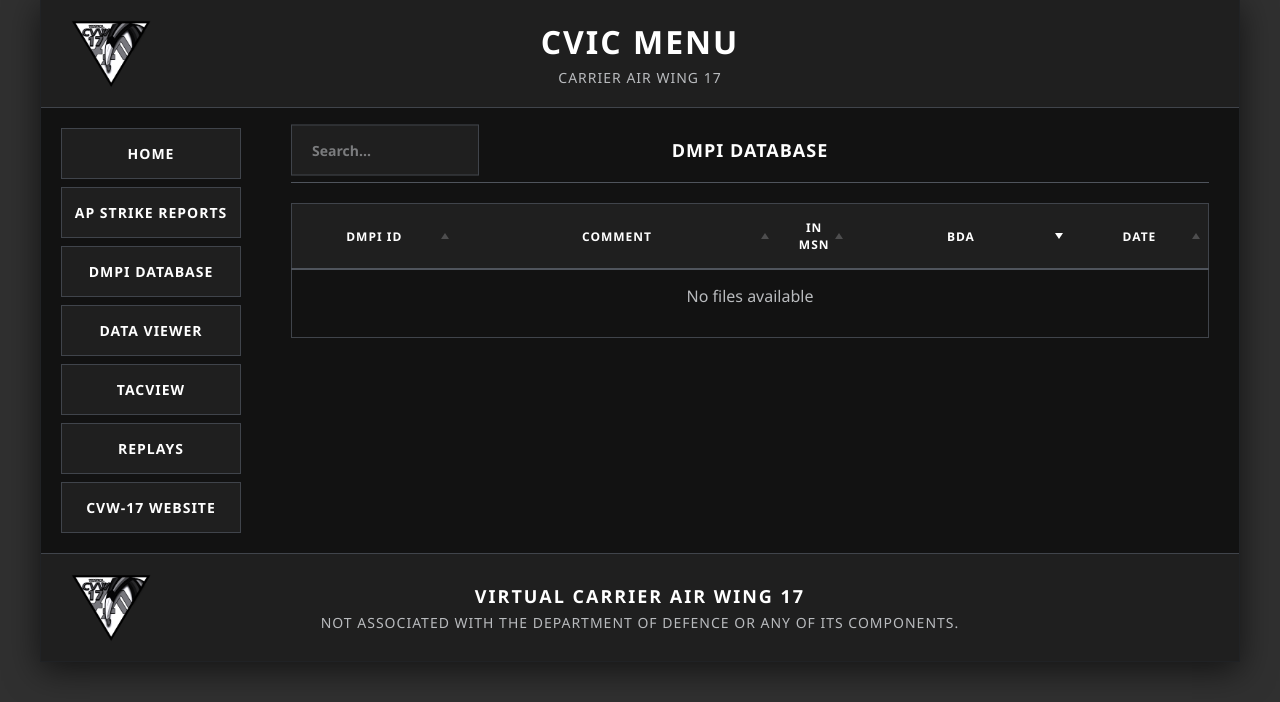
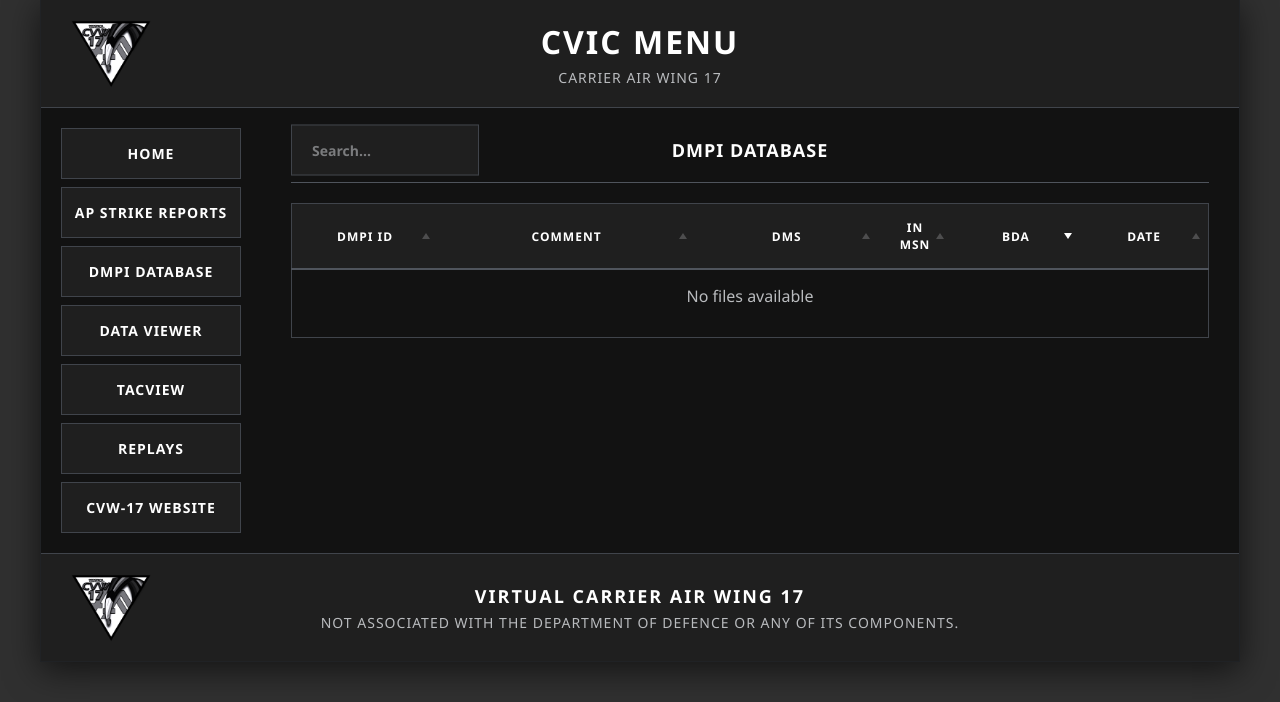
Before and after one commit to Hanz727/DebriefTrackerV2, a Flask app: template web/input/templates/dmpi_db.html in a window 1280 px wide. Shown: the part 21-723 px from the top of the page. Run offline with Flask 3, Linux system fonts and the light colour scheme; the template is opened without the code that fills it, so the values that code supplies are empty; parts of the project's set-up code (start-up, migrations or seed data) failed here and were passed over.

Commit message:
added LL

```diff
--- a/web/input/config/contracts.py
+++ b/web/input/config/contracts.py
@@ -19,3 +19,4 @@ class WebConfig:
     map_origin_x: list[int]
     map_origin_y: list[int]
     map_scale_mpp: list[float]
+    map_reference: list[str]
--- a/web/input/routes/dmpi_db.py
+++ b/web/input/routes/dmpi_db.py
@@ -7,9 +7,11 @@ from datetime import datetime
 from pathlib import Path
 
 import numpy as np
+import pyproj
 from PIL import Image, ImageDraw, ImageFont
 from PIL.Image import Resampling
 from flask import Blueprint, session, redirect, render_template, request, jsonify
+from pyproj import Transformer
 
 from core.constants import BASE_DIR
 from services.file_handler import FileHandler
@@ -136,26 +138,36 @@ def _draw_sam_symbol_from_file(draw, x, y, scale_factor, image_path, symbol_size
     except Exception as e:
         print(f"Could not load symbol from {image_path}: {e}")
 
+def _get_map_id():
+    current_map = config.current_map
+    id_ = 0
+    for i, map in enumerate(config.maps):
+        if current_map in map:
+            id_ = i
+            break
+    return id_
+
 def draw_dynamic_map():
     _reset_dmpi_cache()
     dmpis = _get_dmpis()
+    map_id = _get_map_id()
     print('drawing map')
     #threading.Thread(target=_draw_dynamic_map_from_dmpis, args=(dmpis, 0, 'SAD', 'interactive_map.png'), daemon=True).start()
-    threading.Thread(target=_draw_dynamic_map_from_dmpis, args=(dmpis, 1, 'SAD', 'interactive_map-air-defence.png'), daemon=True).start()
-    threading.Thread(target=_draw_dynamic_map_from_dmpis, args=(dmpis, 2, 'SAD', 'interactive_map-super-mez.png'), daemon=True).start()
+    threading.Thread(target=_draw_dynamic_map_from_dmpis, args=(dmpis, map_id, 'SAD', 'interactive_map-air-defence.png'), daemon=True).start()
+    threading.Thread(target=_draw_dynamic_map_from_dmpis, args=(dmpis, map_id+1, 'SAD', 'interactive_map-super-mez.png'), daemon=True).start()
 
-    threading.Thread(target=_draw_dynamic_map_from_dmpis, args=(dmpis, 1, 'SST', 'interactive_map-sact-all.png'), daemon=True).start()
-    threading.Thread(target=_draw_dynamic_map_from_dmpis, args=(dmpis, 1, 'SACT-C', 'interactive_map-sact-C.png'), daemon=True).start()
-    threading.Thread(target=_draw_dynamic_map_from_dmpis, args=(dmpis, 1, 'SACT-L', 'interactive_map-sact-L.png'), daemon=True).start()
-    threading.Thread(target=_draw_dynamic_map_from_dmpis, args=(dmpis, 1, 'SACT-CCC', 'interactive_map-sact-CCC.png'), daemon=True).start()
-    threading.Thread(target=_draw_dynamic_map_from_dmpis, args=(dmpis, 1, 'SACT-E', 'interactive_map-sact-E.png'), daemon=True).start()
-    threading.Thread(target=_draw_dynamic_map_from_dmpis, args=(dmpis, 1, 'SACT-O', 'interactive_map-sact-O.png'), daemon=True).start()
-    threading.Thread(target=_draw_dynamic_map_from_dmpis, args=(dmpis, 1, 'SACT-RR', 'interactive_map-sact-RR.png'), daemon=True).start()
-    threading.Thread(target=_draw_dynamic_map_from_dmpis, args=(dmpis, 1, 'SACT-A', 'interactive_map-sact-A.png'), daemon=True).start()
-    threading.Thread(target=_draw_dynamic_map_from_dmpis, args=(dmpis, 1, 'SACT-N', 'interactive_map-sact-N.png'), daemon=True).start()
-    threading.Thread(target=_draw_dynamic_map_from_dmpis, args=(dmpis, 1, 'SACT-MS', 'interactive_map-sact-MS.png'), daemon=True).start()
-    threading.Thread(target=_draw_dynamic_map_from_dmpis, args=(dmpis, 1, 'SACT-SC', 'interactive_map-sact-SC.png'), daemon=True).start()
-    threading.Thread(target=_draw_dynamic_map_from_dmpis, args=(dmpis, 1, 'SACT-RG', 'interactive_map-sact-RG.png'), daemon=True).start()
+    threading.Thread(target=_draw_dynamic_map_from_dmpis, args=(dmpis, map_id, 'SST', 'interactive_map-sact-all.png'), daemon=True).start()
+    threading.Thread(target=_draw_dynamic_map_from_dmpis, args=(dmpis, map_id, 'SACT-C', 'interactive_map-sact-C.png'), daemon=True).start()
+    threading.Thread(target=_draw_dynamic_map_from_dmpis, args=(dmpis, map_id, 'SACT-L', 'interactive_map-sact-L.png'), daemon=True).start()
+    threading.Thread(target=_draw_dynamic_map_from_dmpis, args=(dmpis, map_id, 'SACT-CCC', 'interactive_map-sact-CCC.png'), daemon=True).start()
+    threading.Thread(target=_draw_dynamic_map_from_dmpis, args=(dmpis, map_id, 'SACT-E', 'interactive_map-sact-E.png'), daemon=True).start()
+    threading.Thread(target=_draw_dynamic_map_from_dmpis, args=(dmpis, map_id, 'SACT-O', 'interactive_map-sact-O.png'), daemon=True).start()
+    threading.Thread(target=_draw_dynamic_map_from_dmpis, args=(dmpis, map_id, 'SACT-RR', 'interactive_map-sact-RR.png'), daemon=True).start()
+    threading.Thread(target=_draw_dynamic_map_from_dmpis, args=(dmpis, map_id, 'SACT-A', 'interactive_map-sact-A.png'), daemon=True).start()
+    threading.Thread(target=_draw_dynamic_map_from_dmpis, args=(dmpis, map_id, 'SACT-N', 'interactive_map-sact-N.png'), daemon=True).start()
+    threading.Thread(target=_draw_dynamic_map_from_dmpis, args=(dmpis, map_id, 'SACT-MS', 'interactive_map-sact-MS.png'), daemon=True).start()
+    threading.Thread(target=_draw_dynamic_map_from_dmpis, args=(dmpis, map_id, 'SACT-SC', 'interactive_map-sact-SC.png'), daemon=True).start()
+    threading.Thread(target=_draw_dynamic_map_from_dmpis, args=(dmpis, map_id, 'SACT-RG', 'interactive_map-sact-RG.png'), daemon=True).start()
 
 def _draw_dynamic_map_from_dmpis(dmpis, map_id, display_type,  output_name, bw_intensity=0.9, contrast=1.1, darken_shadows=1.5, symbol_size=12):
     try:
@@ -450,7 +462,6 @@ def _draw_watermark(draw, img_width, img_height, deployment_name, date_str, scal
         print(f"Error drawing watermark: {e}")
         # Continue without watermark if there's an error
 
-
 def load_overrides():
     """Load overrides from the overrides.txt file."""
     try:
@@ -475,6 +486,126 @@ def save_overrides(overrides_text):
         print(f"Error saving overrides file: {e}")
         return False
 
+def _parse_dms(dms_string):
+    """Parse DMS string to decimal degrees"""
+    dms = dms_string.strip().upper()
+
+    # Extract direction
+    direction = None
+    for char in ['N', 'S', 'E', 'W']:
+        if char in dms:
+            direction = char
+            dms = dms.replace(char, '').strip()
+            break
+
+    if not direction:
+        raise ValueError(f"Could not find direction in: {dms_string}")
+
+    # Extract degrees, minutes, seconds
+    pattern = r"(\d+)[°](\d+)[']([0-9.]+)[\"]*"
+    match = re.search(pattern, dms)
+
+    if not match:
+        raise ValueError(f"Could not parse DMS format: {dms_string}")
+
+    degrees = float(match.group(1))
+    minutes = float(match.group(2))
+    seconds = float(match.group(3))
+
+    decimal = degrees + minutes/60.0 + seconds/3600.0
+
+    if direction in ['S', 'W']:
+        decimal = -decimal
+
+    return decimal
+
+def _decimal_to_dms(decimal_degrees, coord_type='lat'):
+    """Convert decimal degrees to DMS format"""
+    if coord_type.lower() == 'lat':
+        direction = 'N' if decimal_degrees >= 0 else 'S'
+    else:
+        direction = 'E' if decimal_degrees >= 0 else 'W'
+
+    abs_degrees = abs(decimal_degrees)
+    degrees = int(abs_degrees)
+    minutes_float = (abs_degrees - degrees) * 60
+    minutes = int(minutes_float)
+    seconds = (minutes_float - minutes) * 60
+
+    return f"{direction} {degrees}°{minutes:02d}'{seconds:02.0f}\""
+
+def _convert_xy_to_dms(x, y, reference_dms):
+    """
+    Convert DCS x,y coordinates to DMS coordinates using UTM projection
+
+    Args:
+        x, y: DCS coordinates in meters
+        reference_dms: Reference coordinates in DMS (e.g., "N 30°02'49\" E 31°14'41\"")
+
+    Returns:
+        tuple: (lat_dms, lon_dms) in DMS format
+    """
+    # Clean up encoding issues with degree symbol
+    reference_dms = reference_dms.replace('Â°', '°')
+
+    # Use regex to find lat and lon patterns
+    # Pattern matches: direction + degrees°minutes'seconds"
+    pattern = r'([NSEW])\s*(\d+)[°](\d+)\'([0-9.]+)"?'
+    matches = re.findall(pattern, reference_dms)
+
+    if len(matches) != 2:
+        raise ValueError(f"Could not find 2 coordinates in: {reference_dms}")
+
+    # Separate lat and lon
+    lat_match = None
+    lon_match = None
+
+    for match in matches:
+        direction, degrees, minutes, seconds = match
+        if direction in ['N', 'S']:
+            lat_match = match
+        else:  # E, W
+            lon_match = match
+
+    if not lat_match or not lon_match:
+        raise ValueError(f"Could not find both lat and lon in: {reference_dms}")
+
+    # Convert to decimal
+    def dms_match_to_decimal(match):
+        direction, degrees, minutes, seconds = match
+        decimal = float(degrees) + float(minutes)/60.0 + float(seconds)/3600.0
+        if direction in ['S', 'W']:
+            decimal = -decimal
+        return decimal
+
+    ref_lat = dms_match_to_decimal(lat_match)
+    ref_lon = dms_match_to_decimal(lon_match)
+
+    # Determine UTM zone
+    utm_zone = int((ref_lon + 180) / 6) + 1
+    utm_crs = pyproj.CRS.from_proj4(
+        f"+proj=utm +zone={utm_zone} "
+        f"+{'south' if ref_lat < 0 else 'north'} +datum=WGS84"
+    )
+
+    # Create transformers
+    to_utm = Transformer.from_crs('EPSG:4326', utm_crs, always_xy=True)
+    from_utm = Transformer.from_crs(utm_crs, 'EPSG:4326', always_xy=True)
+
+    # Convert reference to UTM
+    ref_x, ref_y = to_utm.transform(ref_lon, ref_lat)
+
+    # Add DCS offset and convert back
+    actual_x = ref_x + x
+    actual_y = ref_y + y
+    lon, lat = from_utm.transform(actual_x, actual_y)
+
+    # Convert to DMS
+    lat_dms = _decimal_to_dms(lat, 'lat')
+    lon_dms = _decimal_to_dms(lon, 'lon')
+
+    return lat_dms, lon_dms
+
 def _load_dmpis_from_mission(dmpis):
     deployment_msn_path = get_deployment_msn_path()
     if not deployment_msn_path:
@@ -488,6 +619,9 @@ def _load_dmpis_from_mission(dmpis):
             dmpis[dmpi_name] = _create_dmpi_entry(in_msn=True)
             dmpis[dmpi_name]['coords']['x'] = nav_point['x']
             dmpis[dmpi_name]['coords']['y'] = nav_point['y']
+            lat, lon = _convert_xy_to_dms(nav_point['y'], nav_point['x'], config.map_reference[_get_map_id()])
+            dmpis[dmpi_name]['coords']['lat_dms'] = lat
+            dmpis[dmpi_name]['coords']['lon_dms'] = lon
             dmpis[dmpi_name]['comment'] = nav_point['comment']
 
         dmpis[dmpi_name]["aim_points"][aim_point] = {"bda": None, "debrief_id": None}
@@ -537,10 +671,9 @@ def _create_dmpi_entry(in_msn=False):
         "in_msn": in_msn,
         "collision": False,
         "comment": "",
-        "coords": {"x": 0, "y": 0},
+        "coords": {"x": 0, "y": 0, "lat_dms": "", "lon_dms": ""},
         "aim_points": {"01": {"bda": None, "debrief_id": None, "date": None}}
     }
-
 
 def _update_dmpi_entry(dmpis, dmpi_name, aim_point, bda_result, debrief_id, date):
     """Update or create a DMPI entry with new data."""
--- a/web/input/templates/dmpi_db.html
+++ b/web/input/templates/dmpi_db.html
@@ -71,11 +71,15 @@
         }
 
         .file-table th.dmpi-id-header {
-            width: 18%;
+            width: 16%;
         }
 
         .file-table th.comment-header {
-            width: 35%;
+            width: 28%;
+        }
+
+        .file-table th.dms-header {
+            width: 20%;
         }
 
         .file-table th.in-msn-header {
@@ -83,11 +87,11 @@
         }
 
         .file-table th.date-header {
-            width: 15%;
+            width: 14%;
         }
 
         .file-table th.bda-header {
-            width: 24%;
+            width: 14%;
         }
 
         .file-table tbody tr.clickable {
@@ -139,6 +143,15 @@
             font-style: italic;
             text-align: left;
             padding-left: var(--spacing-lg);
+        }
+
+        .file-table .dms-text {
+            color: var(--text-secondary);
+            font-family: 'Courier New', monospace;
+            font-size: 12px;
+            font-weight: bold;
+            line-height: 1.3;
+            white-space: pre-line;
         }
 
         .file-table .date-text {
@@ -431,6 +444,7 @@
                             <tr>
                                 <th class="dmpi-id-header sortable" data-column="dmpi-id" data-type="text">DMPI ID</th>
                                 <th class="comment-header sortable" data-column="comment" data-type="text">COMMENT</th>
+                                <th class="dms-header sortable" data-column="dms" data-type="text">DMS</th>
                                 <th class="in-msn-header sortable" data-column="in-msn" data-type="boolean">IN MSN</th>
                                 <th class="bda-header sortable" data-column="bda" data-type="text">BDA</th>
                                 <th class="date-header sortable" data-column="date" data-type="date">DATE</th>
@@ -442,6 +456,7 @@
                                 {% set first_aim_data = dmpi_data.aim_points[first_aim_point] %}
                                 {% set is_collision = dmpi_data.collision %}
                                 {% set has_multiple_aims = dmpi_data.aim_points|length > 1 %}
+                                {% set dms_coords = dmpi_data.coords.lat_dms + '\n' + dmpi_data.coords.lon_dms %}
 
                                 <tr class="{% if has_multiple_aims %}clickable{% else %}non-clickable{% endif %}{% if is_collision %} collision{% endif %}"
                                     data-dmpi-id="{{ dmpi_id }}"
@@ -457,6 +472,9 @@
                                     </td>
                                     <td data-value="{{ dmpi_data.comment }}">
                                         <span class="comment-text">{{ dmpi_data.comment }}</span>
+                                    </td>
+                                    <td data-value="{{ dms_coords }}">
+                                        <span class="dms-text">{{ dms_coords }}</span>
                                     </td>
                                     <td data-value="{{ dmpi_data.in_msn }}">
                                         <span class="boolean-indicator {% if dmpi_data.in_msn %}boolean-true{% else %}boolean-false{% endif %}">
@@ -489,6 +507,9 @@
                                                 <td data-value="{{ dmpi_data.comment }}">
                                                     <span class="comment-text">{{ dmpi_data.comment }}</span>
                                                 </td>
+                                                <td data-value="{{ dms_coords }}">
+                                                    <span class="dms-text">{{ dms_coords }}</span>
+                                                </td>
                                                 <td data-value="{{ dmpi_data.in_msn }}">
                                                     <span class="boolean-indicator {% if dmpi_data.in_msn %}boolean-true{% else %}boolean-false{% endif %}">
                                                         {% if dmpi_data.in_msn %}✓{% else %}✗{% endif %}
@@ -517,7 +538,7 @@
                             <!-- Empty state if no files -->
                             {% if not dmpis %}
                                 <tr class="non-clickable">
-                                    <td colspan="5" class="empty-state">
+                                    <td colspan="6" class="empty-state">
                                         <div class="empty-state-text">No files available</div>
                                     </td>
                                 </tr>
@@ -704,17 +725,21 @@
                             aVal = (a.children[1] && a.children[1].dataset && a.children[1].dataset.value) || '';
                             bVal = (b.children[1] && b.children[1].dataset && b.children[1].dataset.value) || '';
                             break;
-                        case 'in-msn':
+                        case 'dms':
                             aVal = (a.children[2] && a.children[2].dataset && a.children[2].dataset.value) || '';
                             bVal = (b.children[2] && b.children[2].dataset && b.children[2].dataset.value) || '';
                             break;
-                        case 'bda':
+                        case 'in-msn':
                             aVal = (a.children[3] && a.children[3].dataset && a.children[3].dataset.value) || '';
                             bVal = (b.children[3] && b.children[3].dataset && b.children[3].dataset.value) || '';
                             break;
-                        case 'date':
+                        case 'bda':
                             aVal = (a.children[4] && a.children[4].dataset && a.children[4].dataset.value) || '';
                             bVal = (b.children[4] && b.children[4].dataset && b.children[4].dataset.value) || '';
+                            break;
+                        case 'date':
+                            aVal = (a.children[5] && a.children[5].dataset && a.children[5].dataset.value) || '';
+                            bVal = (b.children[5] && b.children[5].dataset && b.children[5].dataset.value) || '';
                             break;
                         default:
                             return 0;
```
Also changed, not shown: web/input/templates/menu.html (+65 -18 lines), web/input/web_config.json (+6 -5 lines).
